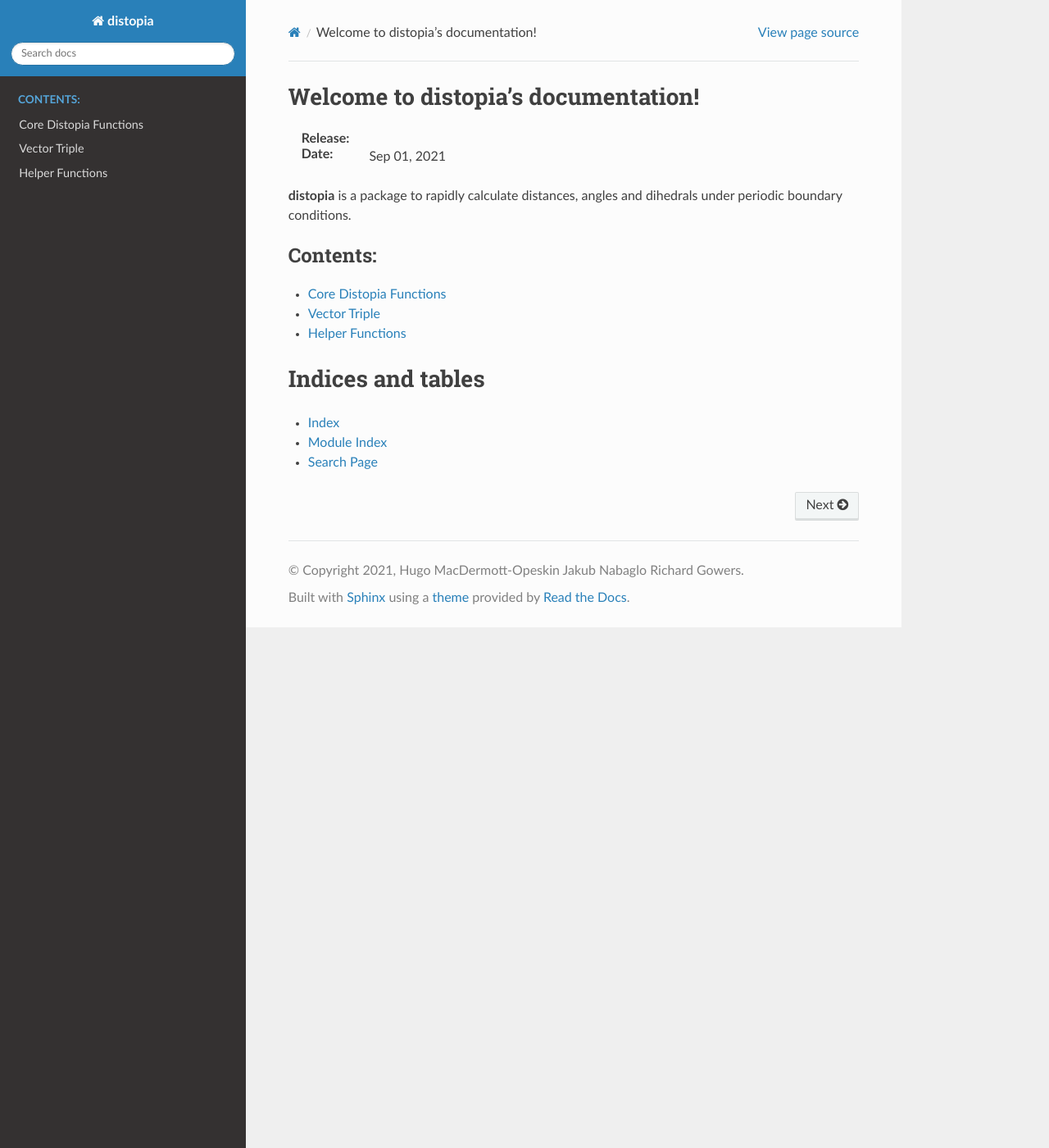
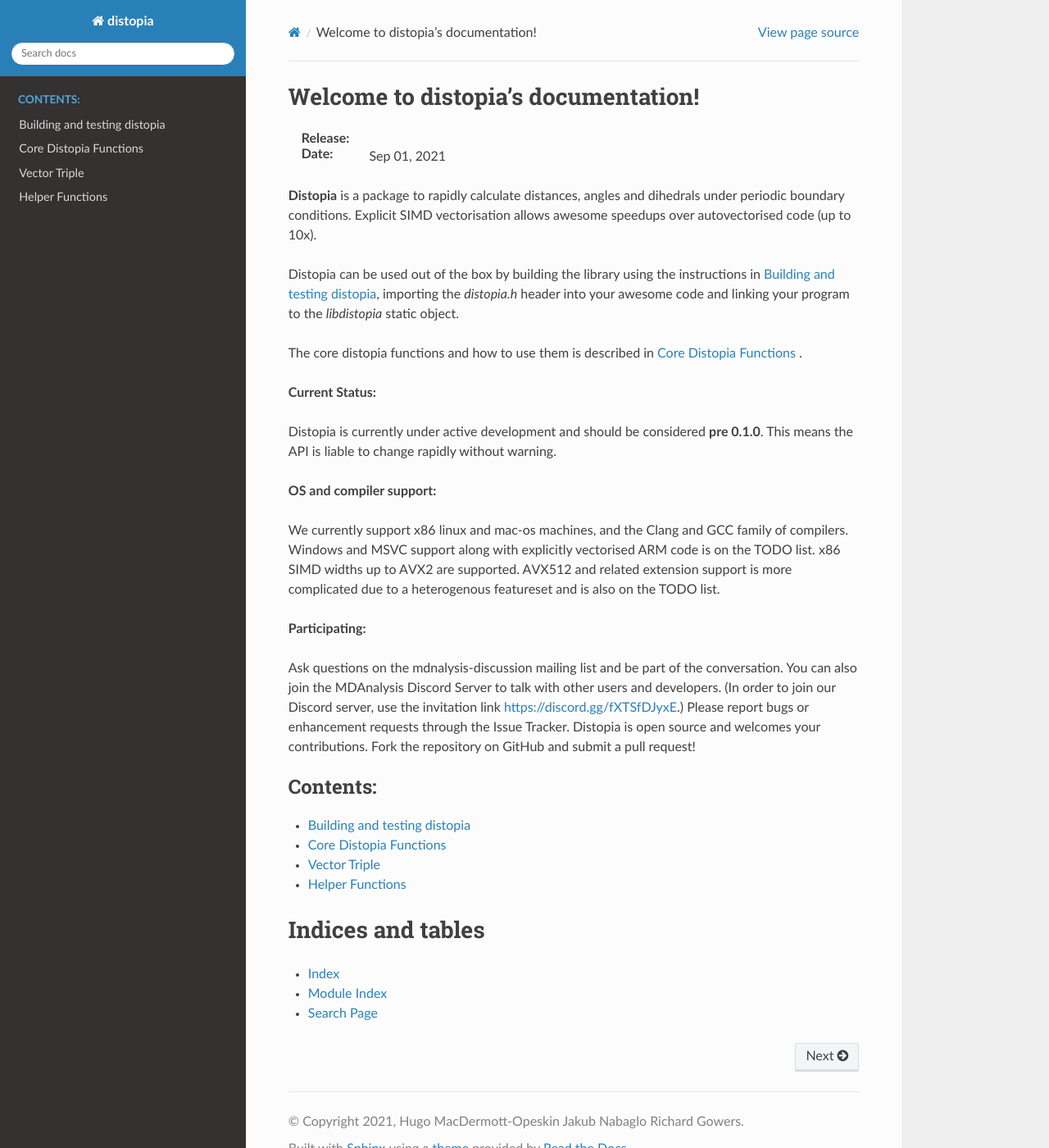
Before and after one commit to MDAnalysis/distopia, a Sphinx documentation site: the page built from doc/index.rst, in a window 1280 px wide and 1400 px high. Shown: the whole window at 82% size. Built offline with Sphinx 7.4.7 and the Read the Docs theme 2.0.0, drawn with Linux system fonts in a browser that asks for light colours.

Commit message:
add build instructions

```diff
--- a/doc/conf.py
+++ b/doc/conf.py
@@ -27,7 +27,7 @@ author = 'Hugo MacDermott-Opeskin Jakub Nabaglo Richard Gowers'
 # Add any Sphinx extension module names here, as strings. They can be
 # extensions coming with Sphinx (named 'sphinx.ext.*') or your custom
 # ones.
-extensions = [ 'breathe'
+extensions = [ 'breathe', 'sphinx.ext.autosectionlabel'
 ]
 breathe_projects = { "distopia": "./doxygen_build/xml" }
 breathe_default_project = "distopia"
--- a/doc/index.rst
+++ b/doc/index.rst
@@ -9,16 +9,53 @@ Welcome to distopia's documentation!
 :Release: |release|
 :Date: |today|
 
-**distopia** is a package to rapidly calculate distances, angles and dihedrals
-under periodic boundary conditions.
+**Distopia** is a package to rapidly calculate distances, angles and dihedrals
+under periodic boundary conditions. Explicit SIMD vectorisation allows awesome
+speedups over autovectorised code (up to 10x).
+
+Distopia can be used out of the box by building the library using the
+instructions in :ref:`Building and testing distopia`,
+importing the `distopia.h` header into your awesome code and linking your
+program to the `libdistopia` static object.
+
+The core distopia functions and how to use them is described in
+:ref:`Core Distopia Functions` .
+
+**Current Status:**
+
+Distopia is currently under active development and should be considered
+**pre 0.1.0**. This means the API is liable to change rapidly without warning.
+
+**OS and compiler support:**
+
+We currently support x86 linux and mac-os machines, and the Clang and GCC
+family of compilers. Windows and MSVC support along with explicitly vectorised
+ARM code is on the TODO list. x86 SIMD widths up to AVX2 are supported. AVX512
+and related extension support is more complicated due to a heterogenous
+featureset and is also on the TODO list.
+
+**Participating:**
+
+Ask questions on the mdnalysis-discussion mailing list and be part of the
+conversation. You can also join the MDAnalysis Discord Server to talk with
+other users and developers. (In order to join our Discord server, use the
+invitation link https://discord.gg/fXTSfDJyxE.) Please report bugs or
+enhancement requests through the Issue Tracker. Distopia is open source and
+welcomes your contributions. Fork the repository on GitHub and submit a pull
+request!
+
+
 
 .. toctree::
-   :maxdepth: 2
+   :maxdepth: 4
    :caption: Contents:
 
+   ./building_distopia.rst
    ./api/distopia.rst
    ./api/vector_triple.rst
    ./api/helper_functions.rst
+
+
 
 
 
```
Also changed, not shown: doc/building_distopia.rst (added, +50 -0 lines).
